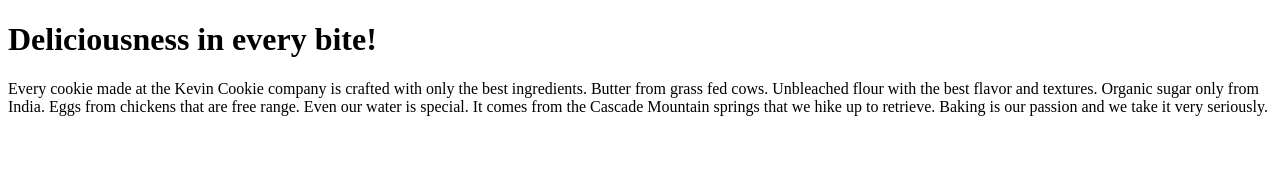
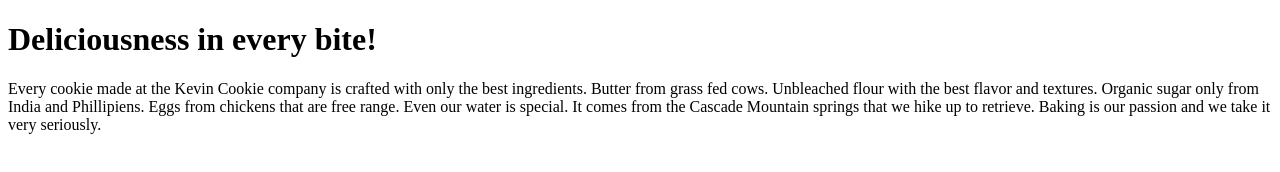
Before and after one commit to MusaShageer/MusaPracticeRepo, a plain HTML site: page index.htm in a window 1280 px wide. Drawn offline with Linux system fonts and the light colour scheme.

Commit message:
Update index.htm

```diff
--- a/index.htm
+++ b/index.htm
@@ -4,7 +4,7 @@
 
 <h1>Deliciousness in every bite!</h1>
 
-<p>Every cookie made at the Kevin Cookie company is crafted with only the best ingredients. Butter from grass fed cows. Unbleached flour with the best flavor and textures. Organic sugar only from India. Eggs from chickens that are free range. Even our water is special. It comes from the Cascade Mountain springs that we hike up to retrieve. Baking is our passion and we take it very seriously.</p>
+<p>Every cookie made at the Kevin Cookie company is crafted with only the best ingredients. Butter from grass fed cows. Unbleached flour with the best flavor and textures. Organic sugar only from India and Phillipiens. Eggs from chickens that are free range. Even our water is special. It comes from the Cascade Mountain springs that we hike up to retrieve. Baking is our passion and we take it very seriously.</p>
 
 
 </body>
```
